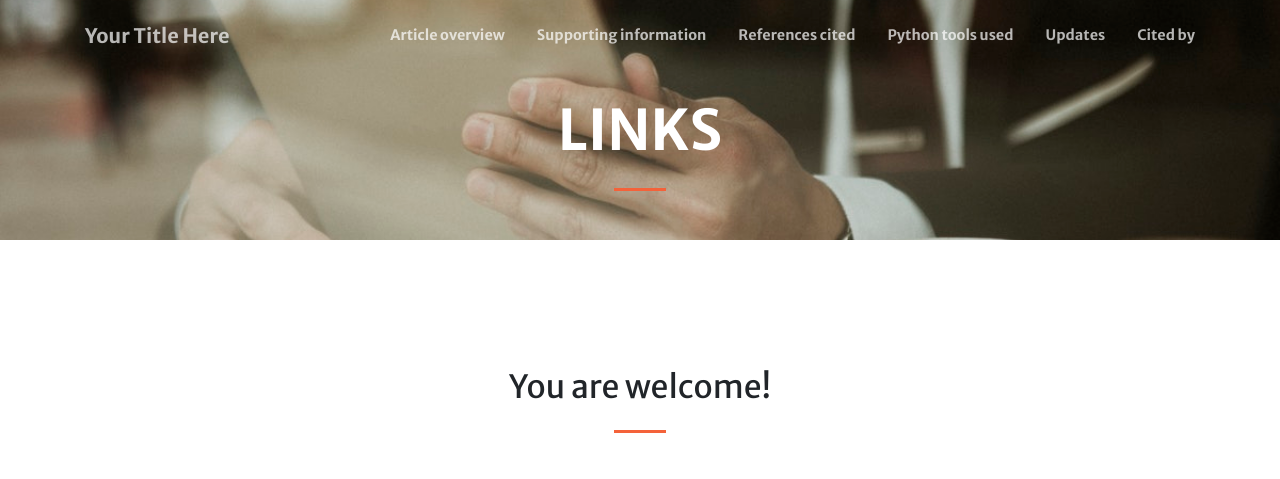
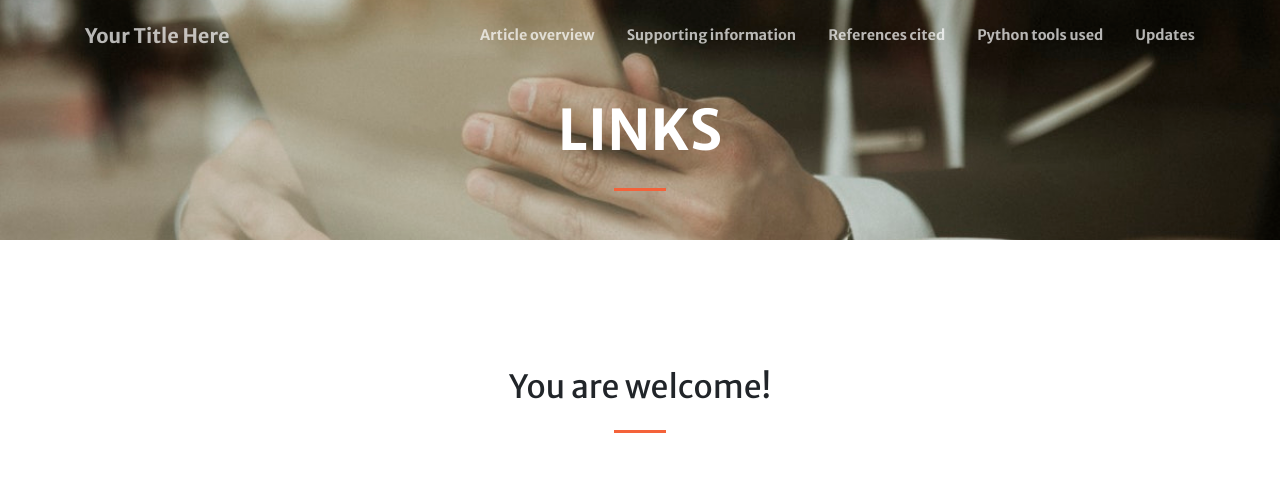
Before and after one commit to starfriend10/EST, a Jekyll site: the page built from links.md, in a window 1280 px wide. Shown: the top 479 px of the page. Built offline with Jekyll 4.4.1, drawn with Linux system fonts in a browser that asks for light colours; nearby versions of some CDN libraries.

Commit message:
Update menus.yml

```diff
--- a/_data/menus.yml
+++ b/_data/menus.yml
@@ -13,5 +13,3 @@ header:
   url: /#timeline
 - title: Updates
   url: /#contacts
-- title: Cited by
-  url: /links
```
